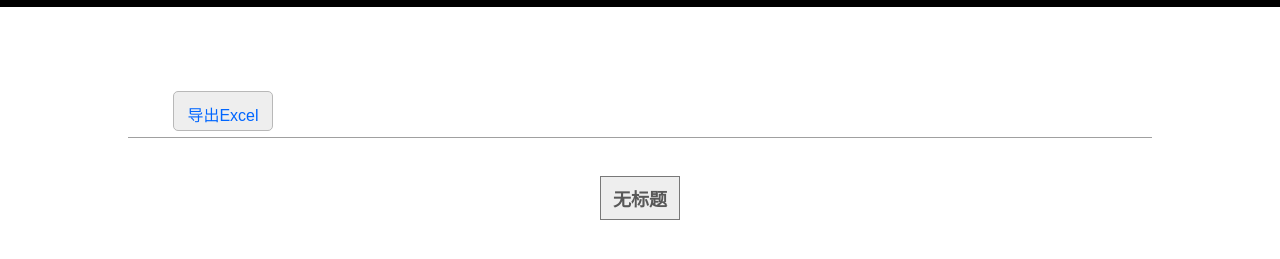
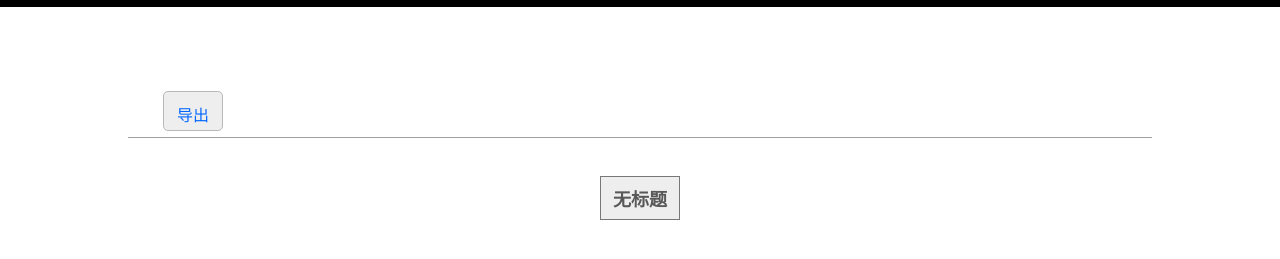
Before and after one commit to yang131323/drugmanager, a website: page views/index.html in a window 1280 px wide. Shown: the part 43-302 px from the top of the page. Drawn offline with nearby package versions, Linux system fonts and the light colour scheme; files that its build step writes are made by us from their sources.

```diff
--- a/exportCsv.js
+++ b/exportCsv.js
@@ -26,7 +26,6 @@
       }
       str += '\n';
     }
-    console.log(str);
     fileResult.write(str);
     // fileResult.end();
     console.log('file path is :' + fileURL);
--- a/static/css/index.css
+++ b/static/css/index.css
@@ -141,8 +141,8 @@
 }
 
 .export-button {
-  margin-left: 30px;
-  width: 100px;
+  margin-left: 20px;
+  width: 60px;
   padding: 10px 5px;
   background-color: #eee;
   border-radius: 5px;
--- a/views/index.html
+++ b/views/index.html
@@ -18,7 +18,7 @@
 {% block main %}
   <main>
     <div class="table-title">{{title}}
-      <button onclick="exportExcel('/reserve')" class="export-button">导出Excel</button>
+      <button onclick="exportExcel('/reserve')" class="export-button">导出</button>
     </div>
     <table cellspacing="0" class="store-table" title="点击相应单元格进行编辑">
       <tr>
```
Also changed, not shown: routers/sendData.js (+4 -4 lines), views/expired.html (+1 -1 lines), views/output.html (+1 -1 lines), views/purchase.html (+1 -1 lines), views/storage.html (+1 -1 lines).
